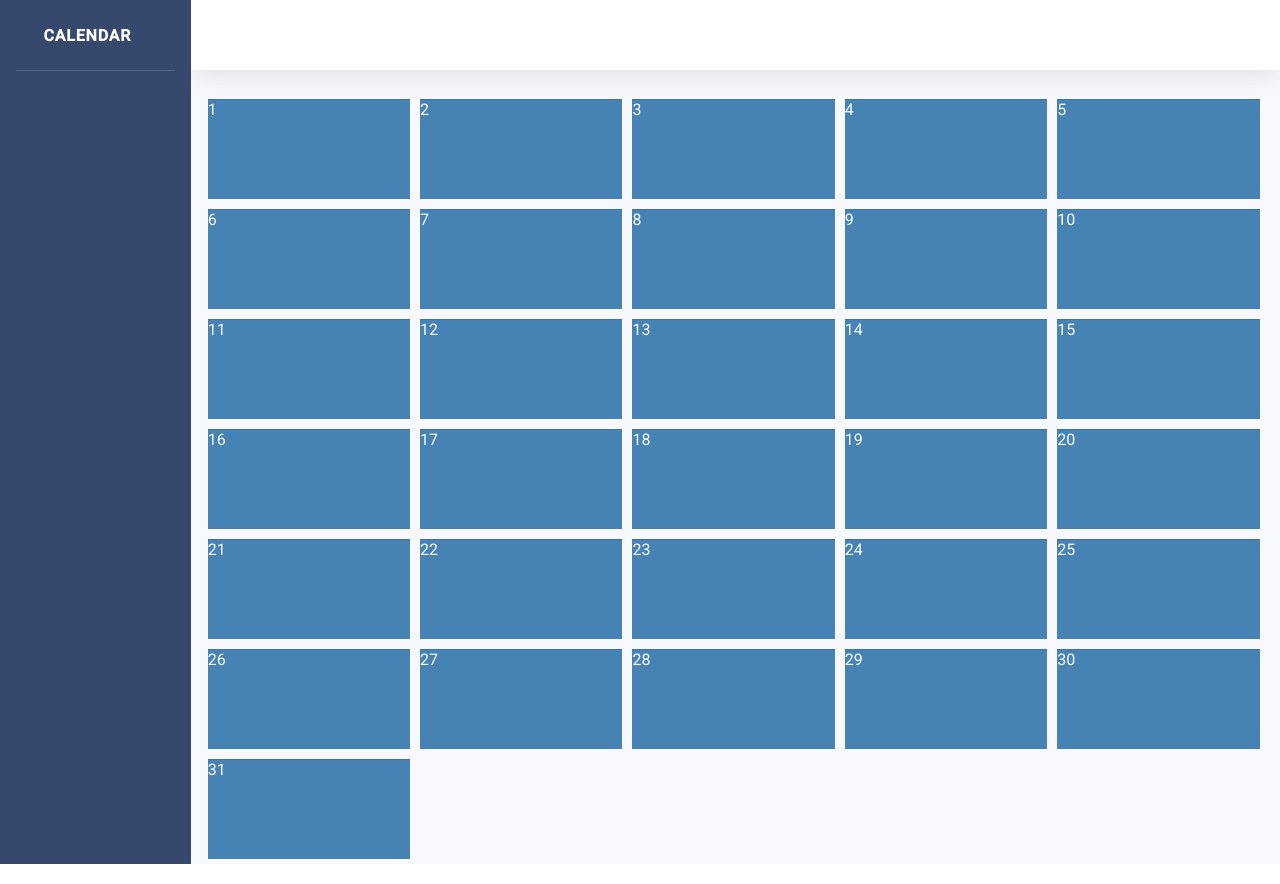
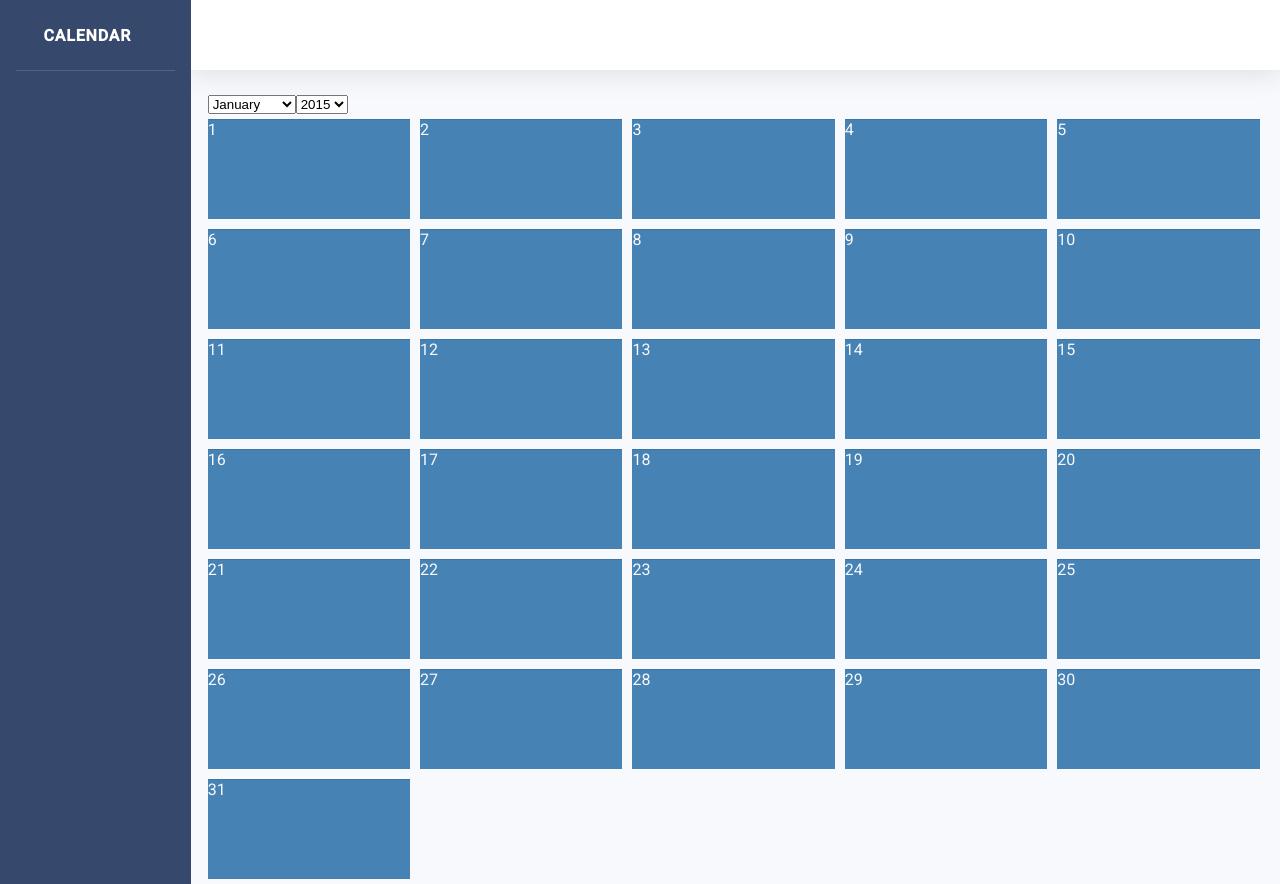
Before and after one commit to AndreiRusu94/calendar-frontend, an Angular app: page /calendar in a window 1280 px wide. Built offline with nearby package versions, Linux system fonts and the light colour scheme.

Commit message:
Changed the calendar month and year selectors. Generate new calendar on select.

```diff
--- a/src/app/calendar/calendar/calendar.component.html
+++ b/src/app/calendar/calendar/calendar.component.html
@@ -17,27 +17,17 @@
       <div class="container-fluid">
 
         <div class="menu">
-<!--          <mat-form-field class="month-selector">-->
-<!--            <mat-label>-->
-<!--              Month-->
-<!--            </mat-label>-->
-<!--            <mat-select [value]=selectedMonth (selectionChange)="generateCalendarByMonthSelection($event.value)">-->
-<!--              <mat-option *ngFor="let month of months" [value]="month">-->
-<!--                {{month}}-->
-<!--              </mat-option>-->
-<!--            </mat-select>-->
-<!--          </mat-form-field>-->
+          <select name="month-selector" id="month-selector" (change)="generateCalendarByMonthSelection($event)">
+            <option *ngFor="let month of months" [value]="month">
+              {{month}}
+            </option>
+          </select>
 
-<!--          <mat-form-field class="year-selector">-->
-<!--            <mat-label>-->
-<!--              Year-->
-<!--            </mat-label>-->
-<!--            <mat-select [value]=selectedYear (selectionChange)="generateCalendarByYearSelection($event.value)">-->
-<!--              <mat-option *ngFor="let year of years" [value]="year">-->
-<!--                {{year}}-->
-<!--              </mat-option>-->
-<!--            </mat-select>-->
-<!--          </mat-form-field>-->
+          <select name="year-selector" id="year-selector" (change)="generateCalendarByYearSelection($event)">
+            <option *ngFor="let year of years" [value]="year">
+              {{year}}
+            </option>
+          </select>
         </div>
 
         <div>
--- a/src/app/calendar/calendar/calendar.component.scss
+++ b/src/app/calendar/calendar/calendar.component.scss
@@ -174,6 +174,7 @@ hr {
 
 .menu {
   height: 10%;
+  margin-left: 5px;
 }
 
 .month-selector {
--- a/src/app/calendar/calendar/calendar.component.ts
+++ b/src/app/calendar/calendar/calendar.component.ts
@@ -42,17 +42,22 @@ export class CalendarComponent implements OnInit {
     }
   }
 
-  public generateCalendarByMonthSelection(month: string): void {
-    this.selectedMonth = month;
-    this.selectedDate = new Date(this.selectedYear, this.months.findIndex(m => m === month) + 1, 0);
+  public generateCalendarByMonthSelection(month: Event): void {
+    const selectElement = month.target as HTMLSelectElement;
+    this.selectedMonth = selectElement.value;
+    this.selectedDate = new Date(this.selectedYear, this.months.findIndex(m => m === this.selectedMonth) + 1, 0);
 
+    console.log(this.selectedMonth);
     this.generateCalendar();
   }
 
-  public generateCalendarByYearSelection(year: number): void {
-    this.selectedYear = year;
-    this.selectedDate = new Date(year, this.months.findIndex(month => month === this.selectedMonth) + 1, 0);
+  public generateCalendarByYearSelection(year: Event): void {
+    const selectElement = year.target as HTMLSelectElement;
+    this.selectedYear = Number(selectElement.value);
+    this.selectedDate = new Date(this.selectedYear, this.months.findIndex(month => month === this.selectedMonth) + 1, 0);
 
+    console.log(this.selectedYear);
+    console.log(this.selectedDate);
     this.generateCalendar();
   }
 
```
Also changed, not shown: package.json (+4 -3 lines).
